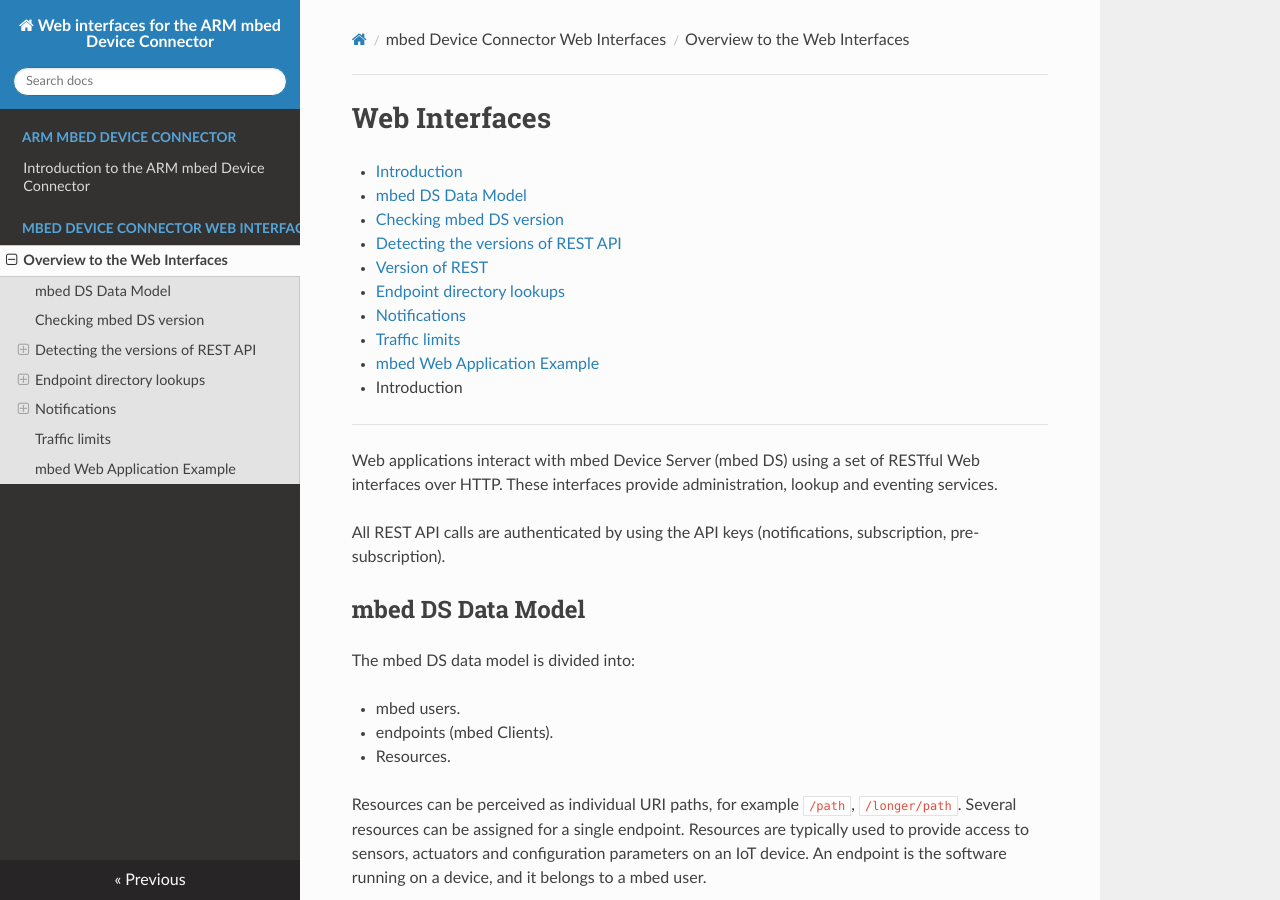
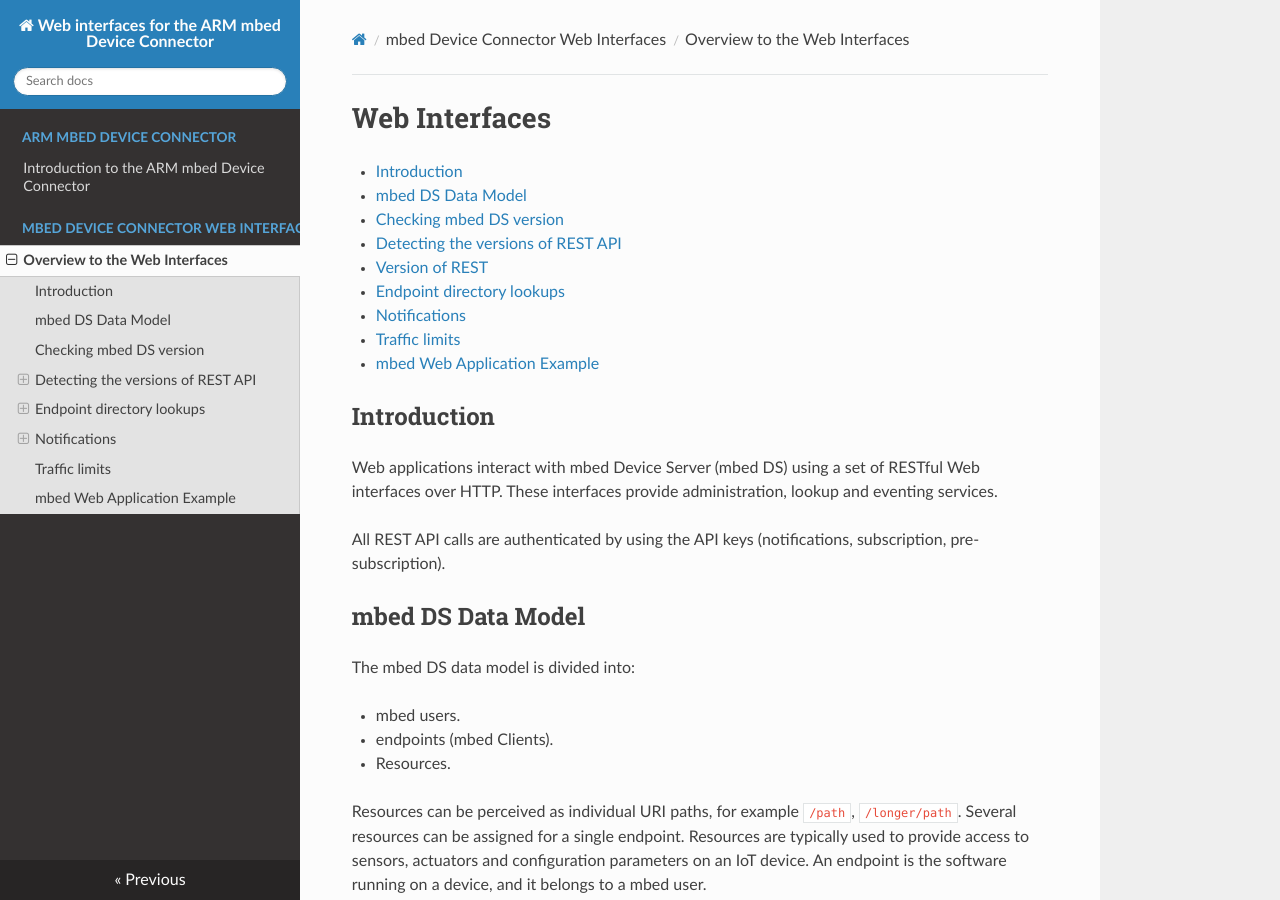
Before and after one commit to ARMmbed/Connector-mDS-REST-API, an MkDocs documentation site: the page built from docs/connector-web-interfaces.md, in a window 1280 px wide and 900 px high. Built offline with MkDocs 1.6.1, drawn with Linux system fonts in a browser that asks for light colours; nearby versions of some CDN libraries; old or Windows-style settings are respelled for this version of MkDocs.

Commit message:
minor edit

```diff
--- a/docs/connector-web-interfaces.md
+++ b/docs/connector-web-interfaces.md
@@ -10,9 +10,9 @@ Web Interfaces
 * [Notifications](#notifications)
 * [Traffic limits](#traffic-limits)
 * [mbed Web Application Example](#mbed-web-application-example)
-*
-Introduction
-------------
+
+
+## Introduction
 
 Web applications interact with mbed Device Server (mbed DS) using a set of RESTful Web interfaces over HTTP. These interfaces provide
 administration, lookup and eventing services.
```
